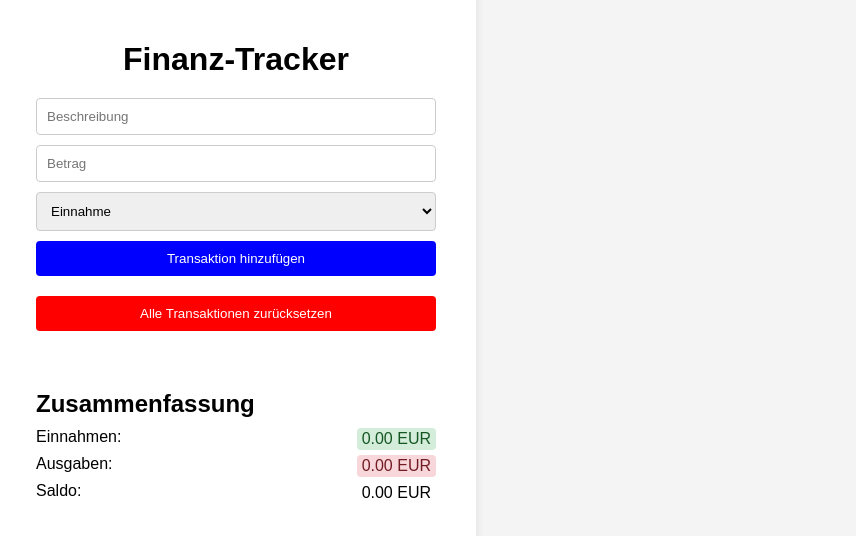
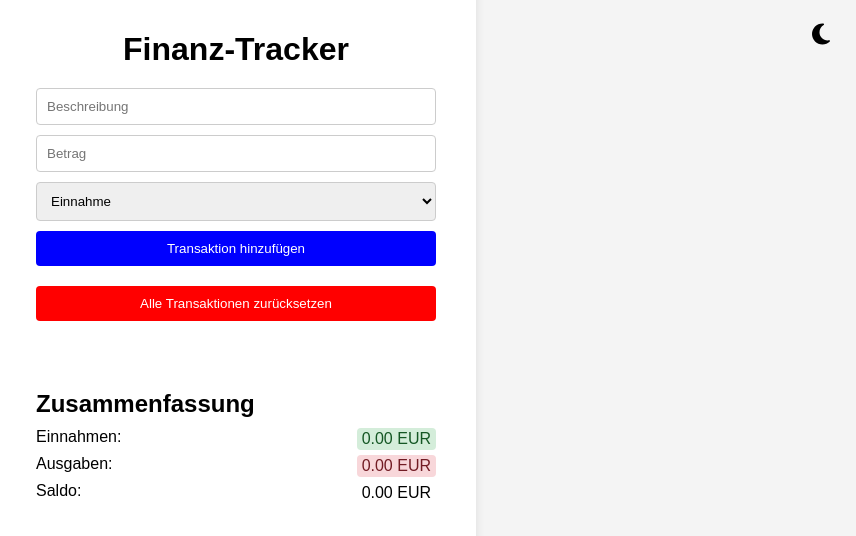
Before and after one commit to diego-monfort-landolt/finance-app, a React (Vite) app: page / in a window 1280 px wide. Shown: the top 536 px of the page, without its empty margins (424-1280 px from the left). Built offline with nearby package versions, Linux system fonts and the light colour scheme.

Commit message:
Füge Button oben rechts hinzu, der Darkmode und Hellmodus umschaltet; Padding und Border-Radius zur .summary -app.css hinzugefügt

```diff
--- a/package.json
+++ b/package.json
@@ -15,6 +15,9 @@
     "vite": "^6.0.3"
   },
   "dependencies": {
+    "@fortawesome/fontawesome-free": "^6.7.2",
+    "@fortawesome/free-solid-svg-icons": "^6.7.2",
+    "@fortawesome/react-fontawesome": "^0.2.2",
     "@vitejs/plugin-react": "^4.3.4",
     "react": "^19.0.0",
     "react-dom": "^19.0.0",
--- a/src/App.css
+++ b/src/App.css
@@ -67,10 +67,12 @@ h1 {
 }
 
 .summary {
-  margin: 20px 0;
+  margin: 20px auto;
+  padding: 10px;
   text-align: left;
   width: 100%;
   max-width: 400px;
+  border-radius: 5px;
 }
 
 .summary h2 {
@@ -98,7 +100,47 @@ h1 {
   background-color: #f8d7da;
   color: #721c24;
 }
+/* Hier Startet der Style des dunklen modus */
+.dark-mode-toggle {
+  position: absolute;
+  top: 20px;
+  right: 20px;
+  background: none;
+  border: none;
+  color: inherit;
+  font-size: 24px;
+  cursor: pointer;
+  outline: none;
+}
 
+.dark-mode-toggle:focus {
+  outline: none;
+}
+
+.App.dark-mode .dark-mode-toggle {
+  color: #ffdd57; /* Farbe für das Sonnen-Icon im Dunkelmodus */
+}
+.App.dark-mode {
+  background-color: #2c2c2c; /* Dunkles Grau für den Hintergrund */
+  color: #ffffff; /* Weiß für den Text */
+}
+
+.App.dark-mode .content {
+  background-color: #2c2c2c; /* Dunkles Grau für den Hintergrund der Inhalte */
+  color: #ffffff; /* Weiß für den Text */
+}
+
+.App.dark-mode .input-group input,
+.App.dark-mode .input-group select,
+.App.dark-mode .input-group button {
+  background-color: #444444; /* Etwas helleres Grau für Eingabefelder und Buttons */
+  color: #ffffff; /* Weiß für den Text */
+}
+
+.App.dark-mode .summary {
+  background-color: #3a3a3a; /* Dunkles Grau für den Hintergrund der Zusammenfassung */
+  color: #ffffff; /* Weiß für den Text */
+}
 /* Media Queries für verschiedene Geräte */
 @media (max-width: 1024px) { /* iPad, Tablets */
   body {
--- a/src/App.tsx
+++ b/src/App.tsx
@@ -1,6 +1,9 @@
 import React, { useState, useEffect } from 'react';
 import './App.css';
 import PercentageChart from './components/PercentageChart';
+import { FontAwesomeIcon } from '@fortawesome/react-fontawesome';
+import { faSun, faMoon } from '@fortawesome/free-solid-svg-icons';
+
 
 interface Transaction {
   id: number;
@@ -19,6 +22,7 @@ const App: React.FC = () => {
   const [amount, setAmount] = useState<number | undefined>(undefined);
   const [type, setType] = useState<'income' | 'expense'>('income');
   const [comment, setComment] = useState('');
+  const [darkMode, setDarkMode] = useState(false);
 
   useEffect(() => {
     localStorage.setItem('transactions', JSON.stringify(transactions));
@@ -57,9 +61,12 @@ const incomePercentage = totalAmount ? (totalIncome / totalAmount) * 100 : 0;
 const expensesPercentage = totalAmount ? (totalExpenses / totalAmount) * 100 : 0;
 
   return (
-    <div className="App">
+    <div className={`App ${darkMode ? 'dark-mode' : ''}`}>
       <div className="content">
         <h1>Finanz-Tracker</h1>
+        <button className="dark-mode-toggle" onClick={() => setDarkMode(!darkMode)}>
+          <FontAwesomeIcon icon={darkMode ? faSun : faMoon} />
+        </button>
         <div className="input-group">
           <input
             type="text"
```
Also changed, not shown: 1 other file (tests, documents, lock files or other folders).
